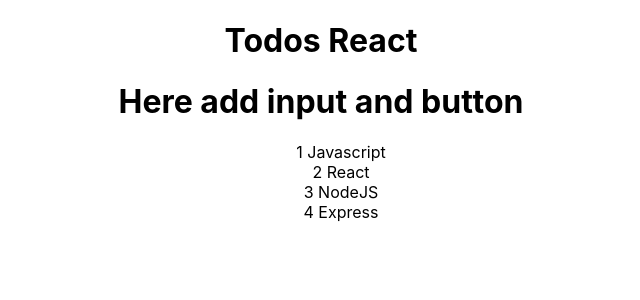
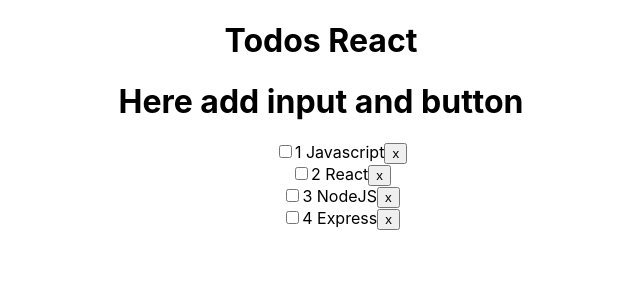
Before and after one commit to Racenna/TodoReact, a React (Create React App) app: page / in a window 1280 px wide. Shown: the top 300 px of the page, without its empty margins (319-959 px from the left). Built offline with nearby package versions, Linux system fonts and the light colour scheme.

Commit message:
Add Hooks
useState, useContext, change field completed, empty todos, delete button

```diff
--- a/src/App.js
+++ b/src/App.js
@@ -1,24 +1,46 @@
-import React from "react";
+import React, { useState } from "react";
 import TodoAdd from "./Todo/TodoAdd";
 import TodoList from "./Todo/TodoList";
+import Context from "./context";
 import "./App.css";
 
 function App() {
-  const todos = [
-    { id: 1, title: "Javascript" },
-    { id: 2, title: "React" },
-    { id: 3, title: "NodeJS" },
-    { id: 4, title: "Express" }
-  ];
+  const [todos, setTodos] = useState([
+    { id: 1, completed: false, title: "Javascript" },
+    { id: 2, completed: false, title: "React" },
+    { id: 3, completed: false, title: "NodeJS" },
+    { id: 4, completed: false, title: "Express" }
+  ]);
+
+  function changeTodo(id) {
+    // console.log(id);
+    setTodos(
+      todos.map(todo => {
+        if (todo.id === id) {
+          todo.completed = !todo.completed;
+        }
+        return todo;
+      })
+    );
+  }
+
+  function deleteTodo(id) {
+    setTodos(todos.filter(todo => todo.id !== id));
+  }
 
   return (
-    <div className="App">
-      <h1>Todos React</h1>
+    <Context.Provider value={{ deleteTodo }}>
+      <div className="App">
+        <h1>Todos React</h1>
 
-      <TodoAdd />
-
-      <TodoList todos={todos} />
-    </div>
+        <TodoAdd />
+        {todos.length ? (
+          <TodoList todos={todos} onChange={changeTodo} />
+        ) : (
+          <p>No todos</p>
+        )}
+      </div>
+    </Context.Provider>
   );
 }
 
--- a/src/Todo/TodoItems.js
+++ b/src/Todo/TodoItems.js
@@ -1,17 +1,27 @@
-import React from "react";
+import React, { useContext } from "react";
 import PropTypes from "prop-types";
+import Context from "../context";
 
-function TodoItem({ index, result }) {
+function TodoItem({ index, todo, onChange }) {
+  const { deleteTodo } = useContext(Context);
+  console.log("todo", todo);
   return (
     <li>
-      {index + 1} {result}
+      <span>
+        <input type="checkbox" onChange={onChange.bind(null, todo.id)} />
+        {index + 1}
+        &nbsp;
+        {todo.title}
+        <button onClick={deleteTodo.bind(null, todo.id)}>x</button>
+      </span>
     </li>
   );
 }
 
 TodoItem.propTypes = {
-  result: PropTypes.string.isRequired,
-  index: PropTypes.number
+  todo: PropTypes.object.isRequired,
+  index: PropTypes.number,
+  onChange: PropTypes.func.isRequired
 };
 
 export default TodoItem;
--- a/src/Todo/TodoList.js
+++ b/src/Todo/TodoList.js
@@ -7,7 +7,12 @@ function TodoList(props) {
     <div>
       <ul>
         {props.todos.map((todo, index) => (
-          <TodoItem key={todo.id} result={todo.title} index={index} />
+          <TodoItem
+            key={todo.id}
+            todo={todo}
+            index={index}
+            onChange={props.onChange}
+          />
         ))}
       </ul>
     </div>
@@ -15,7 +20,8 @@ function TodoList(props) {
 }
 
 TodoList.propTypes = {
-  todos: PropTypes.arrayOf(PropTypes.object).isRequired
+  todos: PropTypes.arrayOf(PropTypes.object).isRequired,
+  onChange: PropTypes.func.isRequired
 };
 
 export default TodoList;
--- /dev/null
+++ b/src/context.js
@@ -0,0 +1,5 @@
+import React from 'react'
+
+const Context = React.createContext()
+
+export default Context
```
